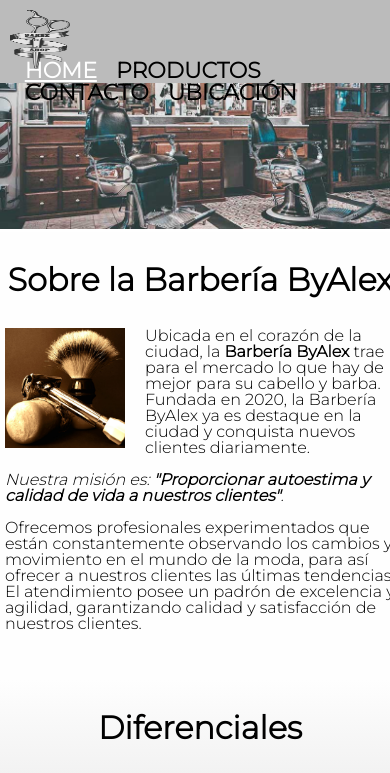
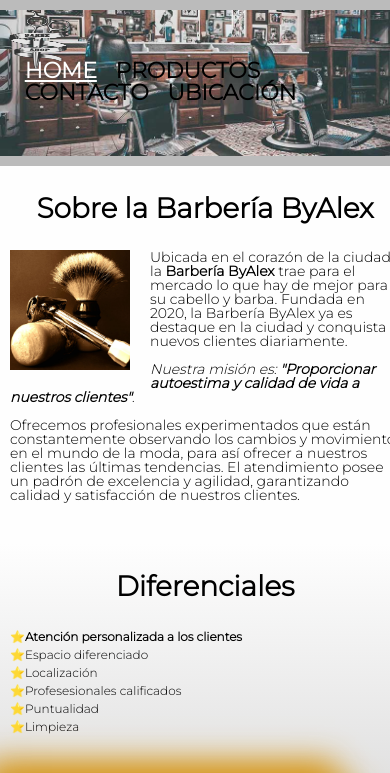
Before and after one commit to ByAlex96/Barberia-Alura, a plain HTML site: page index.html in a window 390 px wide. Shown: the top 773 px of the page. Drawn offline with Linux system fonts and the light colour scheme.

Commit message:
responsive 0.5
5

```diff
--- a/css/style.css
+++ b/css/style.css
@@ -15,7 +15,8 @@ body {
 
 header {
     background-color: #BBBBBB;
-    padding: 20px 0;
+    padding: 20px 0 0;
+    margin: 0;
 }
 
 
@@ -31,6 +32,7 @@ header {
 }
 
 .logo {
+    position: absolute;
     cursor: pointer;
     height: 150px;
     width: 150px;
@@ -38,7 +40,7 @@ header {
 
 nav {
     position: absolute;
-    top: 110px;
+    top: 80px;
     right: 0;
 }
 
@@ -484,23 +486,28 @@ th {
 }
 
 /*media queries for web responsive*/
-@media screen and (max-width: 1024px) {
+@media screen and (max-width: 768px) {
+    html {
+        margin: 0;
+    }
 
     /* Ajustes generales */
     body {
-        font-size: 16px;
+        font-size: 14px;
         /* Tamaño de fuente base */
     }
 
-    /* Estilos de la web index.html */
-    /* ... (tu código actual) ... */
-
     /* Haciendo el header responsive */
     header {
+        display: flex;
+        flex-direction: column;
         padding: 10px 0;
     }
 
     .caja {
+        width: 100%;
+        position: relative;
+        margin: 0 auto;
         height: auto;
     }
 
@@ -533,14 +540,22 @@ th {
 
     /* Imágenes diferenciales en dispositivos pequeños */
     .caja-diferenciales {
+        display: flex;
         flex-direction: column;
         align-items: center;
-        margin: 20px 0;
+        margin: 50px 0;
+        width: 50%;
+        gap: 10px;
     }
 
     .imagen-diferenciales {
         width: 100%;
         margin: 0 0 20px;
+    }
+
+    .main {
+        width: 100%;
+        height: auto;
     }
 
     /* Video responsive */
@@ -555,42 +570,6 @@ th {
     }
 
     /* Ajustes específicos para dispositivos pequeños */
-    @media screen and (max-width: 768px) {
-        .caja {
-            width: 90%;
-        }
-
-        .logo {
-            height: 80px;
-            width: 80px;
-        }
-
-        nav {
-            top: 60px;
-        }
-
-        .banner {
-            height: auto;
-        }
-
-        .principal,
-        .diferenciales {
-            padding: 2em 5px;
-        }
-
-        .lista-diferenciales,
-        .items {
-            font-size: 14px;
-        }
-
-        .imagen-diferenciales {
-            margin: 0 0 10px;
-        }
-
-        .video {
-            margin: 1em 0;
-        }
-    }
 
     @media screen and (max-width: 480px) {
         .caja {
@@ -602,9 +581,24 @@ th {
             width: 60px;
         }
 
+        .banner {
+            width: 100%;
+            height: auto;
+        }
+
         nav {
             top: 50px;
         }
+
+        .caja-diferenciales {
+            display: flex;
+            flex-direction: column;
+            align-items: center;
+            margin: 50px 0;
+            width: 50%;
+            gap: 10px;
+        }
+
 
         .lista-diferenciales,
         .items {
--- a/index.html
+++ b/index.html
@@ -29,11 +29,12 @@
         </ul>
       </nav>
     </div>
+    <!-- Insetamos nuestro banner -->
+    <img class="banner" src="imagenes/banner.jpg" alt="imagen banner">
   </header>
-  <!-- Insetamos nuestro banner -->
-  <img class="banner" src="imagenes/banner.jpg" width="620" height="540" alt="imagen banner">
 
-  <main> <!-- Iniciamos el cuerpo con una intro -->
+  <!-- Iniciamos el cuerpo con una intro -->
+  <main>
     <section class="principal">
       <h2 class="titulo-principal">Sobre la Barbería ByAlex</h2>
 
```
